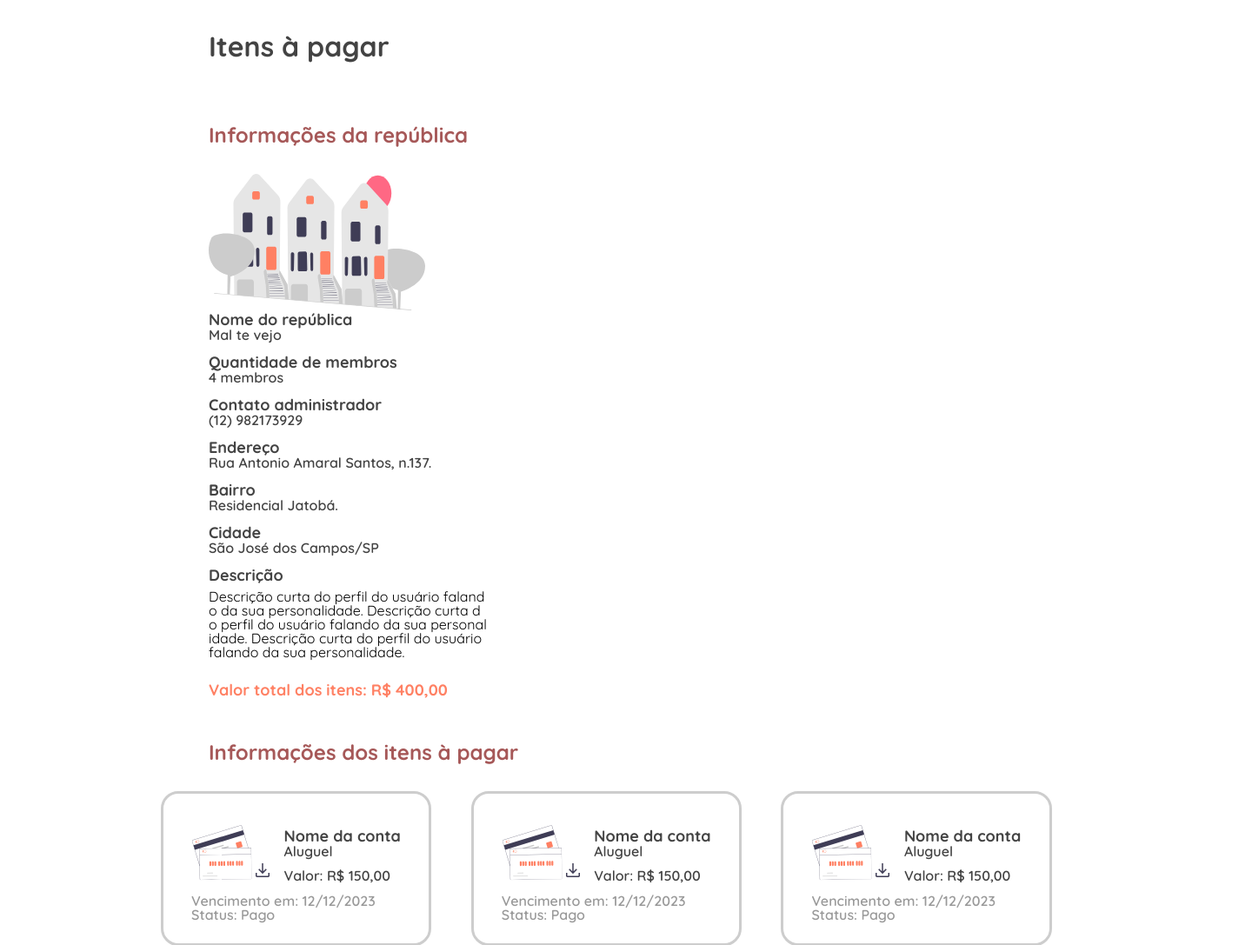
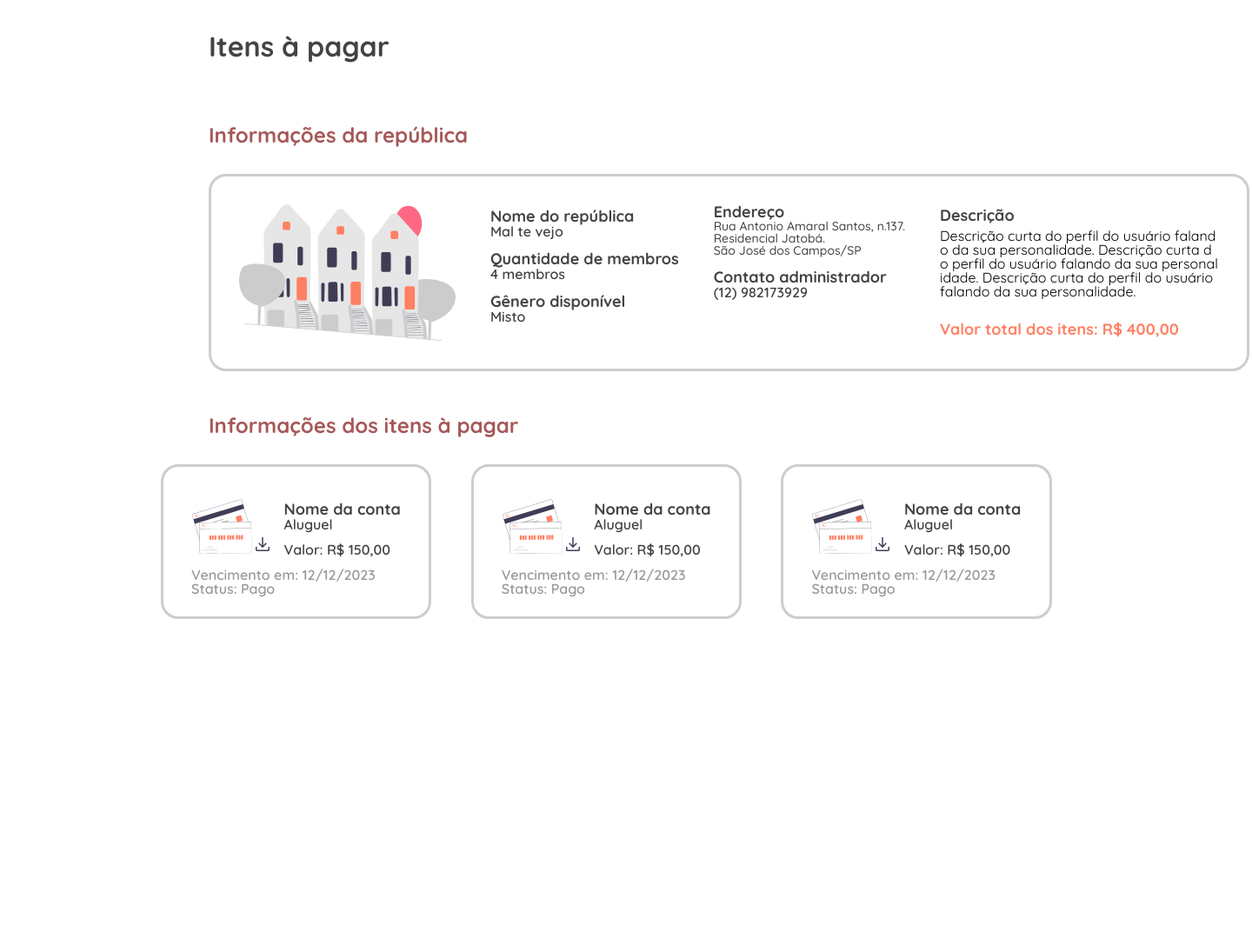
Before and after one commit to luacarol/unirep, a Django app: page /see-items-pay in a window 1440 px wide. Shown: the part 190-1277 px from the top of the page at 87% size. After the commit the page ends 902 px from the top, so only its background shows below. Run offline with Django 4.2, Linux system fonts and the light colour scheme.

Commit message:
Arrumando a página de ver itens à pagar

```diff
--- /dev/null
+++ b/unirep_app/templates/partials/cards/republic/republic_card_2.html
@@ -0,0 +1,57 @@
+{% load static %}
+
+<link rel="stylesheet" href="{% static 'css/partials/cards/republic/republic_card.css' %}">
+
+<div class="card user-republic-card">
+
+    <img src="{% static 'img/big-republic-picture.svg' %}" alt="Imagem da república que o usuário mora.">
+
+    <div class="basic-informations">
+
+        <div>
+            <h4 class="minor-subtitle">Nome do república</h4>
+            <p class="legend">Mal te vejo</p>
+        </div>
+
+        <div>
+            <h4 class="minor-subtitle">Quantidade de membros</h4>
+            <p class="legend">4 membros</p>
+        </div>
+
+        <div>
+            <h4 for="gender" class="minor-subtitle">Gênero disponível</h4>
+            <p class="legend">Misto</p>
+        </div>
+
+    </div>
+
+    <div class="basic-informations div-address-administrator">
+
+        <div>
+            <h4 class="minor-subtitle">Endereço</h4>
+            <p class="common-text">Rua Antonio Amaral Santos, n.137. </p>
+            <p class="common-text">Residencial Jatobá. </p>
+            <p class="common-text">São José dos Campos/SP</p>
+        </div>
+
+        <div>
+            <h4 for="username" class="minor-subtitle">Contato administrador</h4>
+            <p class="legend">(12) 982173929</p>
+        </div>
+
+    </div>
+
+    <div class="extra-informations">
+
+        <div>
+            <h4 class="minor-subtitle">Descrição</h4>
+
+            <p class="commom-text" id="user-description">Descrição curta do perfil do usuário falando da sua personalidade. Descrição curta do perfil do usuário falando da sua personalidade. Descrição curta do perfil do usuário falando da sua personalidade.</p>
+        </div>
+
+        <a href="" class="link-navigation">
+            <p class="minor-subtitle">Valor total dos itens: R$ 400,00</p>
+        </a>
+    </div>
+
+</div>
--- a/unirep_app/templates/republic_information.html
+++ b/unirep_app/templates/republic_information.html
@@ -19,7 +19,7 @@
 
             <h2 class="subtitle">Informações gerais</h2>
 
-            {% include 'partials/cards/republic/republic_card.html' %}
+            {% include 'partials/cards/republic/republic_card_2.html' %}
 
         </section>
 
--- a/unirep_app/templates/see_items_pay.html
+++ b/unirep_app/templates/see_items_pay.html
@@ -23,61 +23,7 @@
 
             <h2 class="subtitle">Informações da república</h2>
 
-            <div class="user-republic-card card">
-
-                <img src="{% static 'img/big-republic-picture.svg' %}" alt="Imagem da república que o usuário mora.">
-
-                <div class="basic-informations">
-
-                    <div>
-                        <h4 class="minor-subtitle">Nome do república</h4>
-                        <p class="legend">Mal te vejo</p>
-                    </div>
-
-                    <div>
-                        <h4 class="minor-subtitle">Quantidade de membros</h4>
-                        <p class="legend">4 membros</p>
-                    </div>
-
-                    <div>
-                        <h4 for="username" class="minor-subtitle">Contato administrador</h4>
-                        <p class="legend">(12) 982173929</p>
-                    </div>
-
-                </div>
-
-                <div class="basic-informations" id="address-informations">
-
-                    <div>
-                        <h4 class="minor-subtitle">Endereço</h4>
-                        <p class="legend">Rua Antonio Amaral Santos, n.137. </p>
-                    </div>
-
-                    <div>
-                        <h4 class="minor-subtitle">Bairro</h4>
-                        <p class="legend">Residencial Jatobá. </p>
-                    </div>
-
-                    <div>
-                        <h4 for="username" class="minor-subtitle">Cidade</h4>
-                        <p class="legend">São José dos Campos/SP</p>
-                    </div>
-
-                </div>
-
-                <div class="extra-informations">
-
-                    <div>
-                        <h4 class="minor-subtitle">Descrição</h4>
-
-                        <p class="commom-text" id="user-description">Descrição curta do perfil do usuário falando da sua personalidade. Descrição curta do perfil do usuário falando da sua personalidade. Descrição curta do perfil do usuário falando da sua personalidade.</p>
-                    </div>
-
-                    <p class="minor-subtitle orange-text">Valor total dos itens: R$ 400,00</p>
-
-                </div>
-
-            </div>
+            {% include 'partials/cards/republic/republic_card_2.html' %}
 
         </div>
 
```
